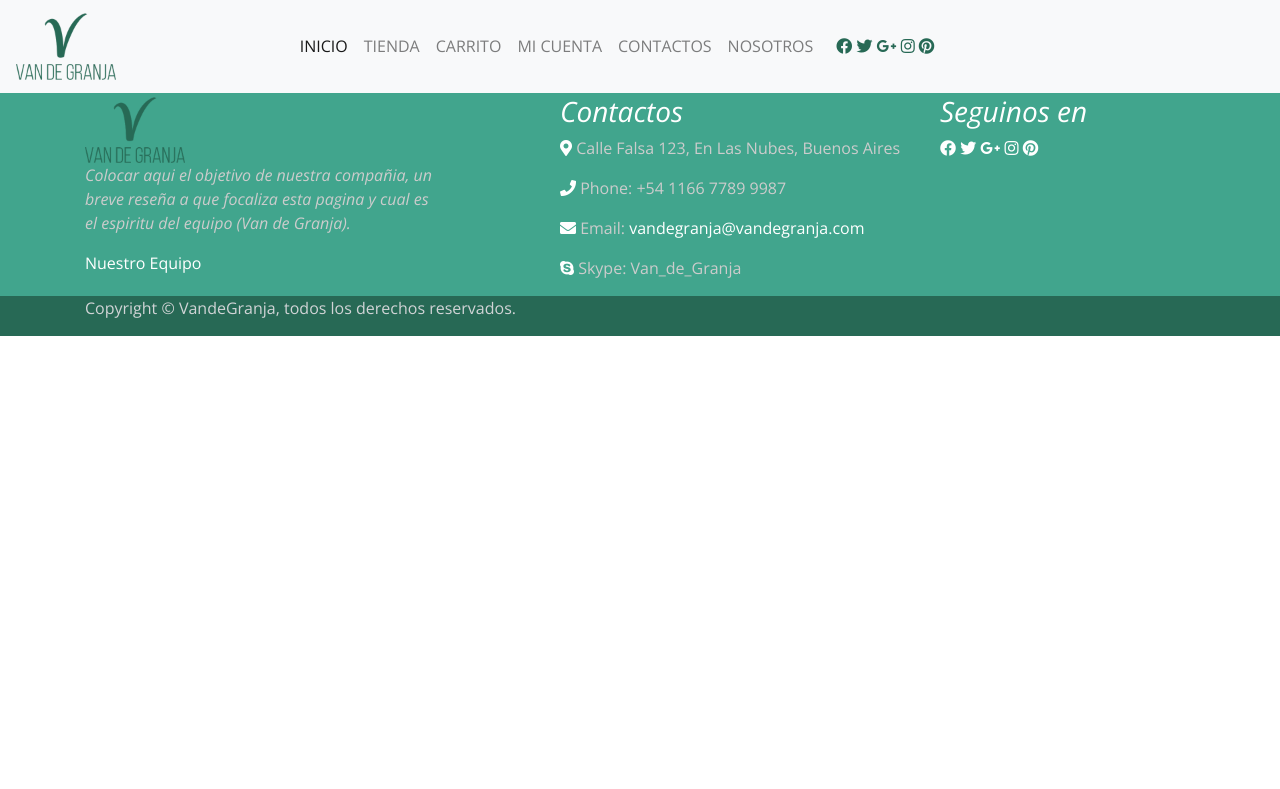
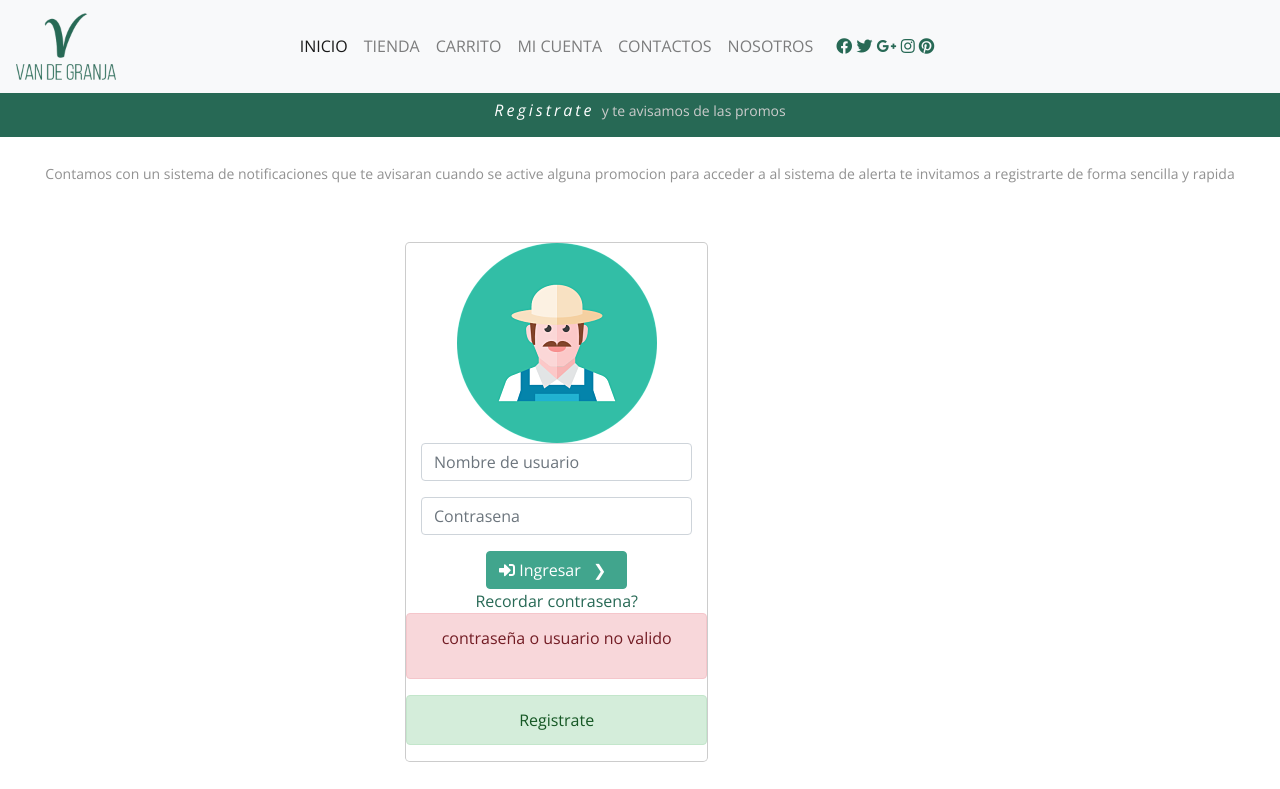
Before and after one commit to vandecloud/van_de_repo, a website: page views/mi_cuenta.html in a window 1280 px wide. Shown: the top 789 px of the page. Drawn offline with nearby package versions, Linux system fonts and the light colour scheme; a web font is replaced by a local one.

Commit message:
Menu de registracion

```diff
--- a/views/mi_cuenta.html
+++ b/views/mi_cuenta.html
@@ -64,6 +64,41 @@
         </nav>
       </nav>
     </header>
+    <div class="col-12">
+      <div class="boxTitulo">
+        <h2 class="boxTitulo"> <spam class= "boxTitulo__estilo01">Registrate </spam> y te avisamos de las promos</h2>
+      </div>
+      <div class="col-12 section-title no-gutters">
+        <p>Contamos con un sistema de notificaciones que te avisaran cuando se active alguna promocion para acceder a al sistema de alerta te invitamos a registrarte de forma sencilla y rapida</p>
+      </div>
+    </div>
+ <div class="modal-dialog text-center">
+  <div class="col-sm-8 main-section">
+      <div class="modal-content">
+          <div class="col-12 user-img">
+              <img src="../img/avatar.png" src="imagen granjero"/>
+          </div>
+          <form class="col-12" method="get">
+              <div class="form-group" id="user-group">
+                  <input type="text" class="form-control" placeholder="Nombre de usuario" name="username"/>
+              </div>
+              <div class="form-group" id="contrasena-group">
+                  <input type="password" class="form-control" placeholder="Contrasena" name="password"/>
+              </div>
+              <button type="submit" class="btn btn-primary"><i class="fas fa-sign-in-alt"></i>  Ingresar </button>
+          </form>
+          <div class="col-12 forgot">
+              <a href="#">Recordar contrasena?</a>
+          </div>
+          <div class="alert alert-danger" role="alert">
+            <p> contraseña o usuario no valido</p>
+      </div>
+      <div class="alert alert-success" role="alert">
+          Registrate
+      </div>
+      </div>
+    </div>
+  </div>
  <!--Pie de de Pagina-->
   <footer>
     <div class="footer-top">
```
Also changed, not shown: views/vandegranja.html (+8 -6 lines), img/avatar.png (added), img/cultivando.jpeg (added), 1 other file.
